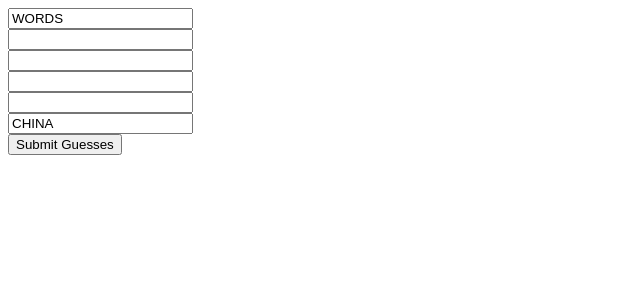
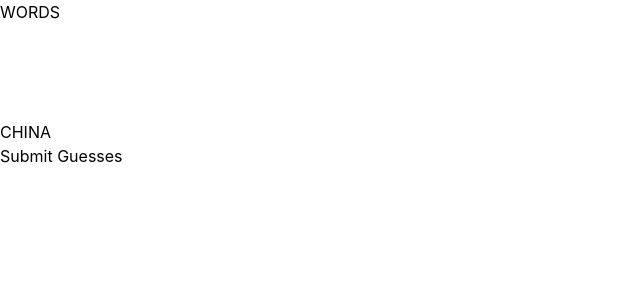
Before and after one commit to sam-jordan/doublets-game, a React (Vite) app: page / in a window 1280 px wide. Shown: the top 300 px of the page, without its empty margins (0-640 px from the left). Built offline with nearby package versions, Linux system fonts and the light colour scheme.

Commit message:
Fix styles.css import, add background colour

```diff
--- a/index.html
+++ b/index.html
@@ -4,7 +4,7 @@
     <meta charset="UTF-8" />
     <meta name="viewport" content="width=device-width, initial-scale=1.0" />
     <title>doublets-game</title>
-    <link href="/src/style.css" rel="stylesheet">
+    <link href="/src/styles.css" rel="stylesheet">
   </head>
   <body>
     <div id="root"></div>
--- a/src/styles.css
+++ b/src/styles.css
@@ -1 +1,5 @@
 @import "tailwindcss";
+
+@theme {
+  --color-dark-gray: rgb(26, 26, 27);
+}
```
